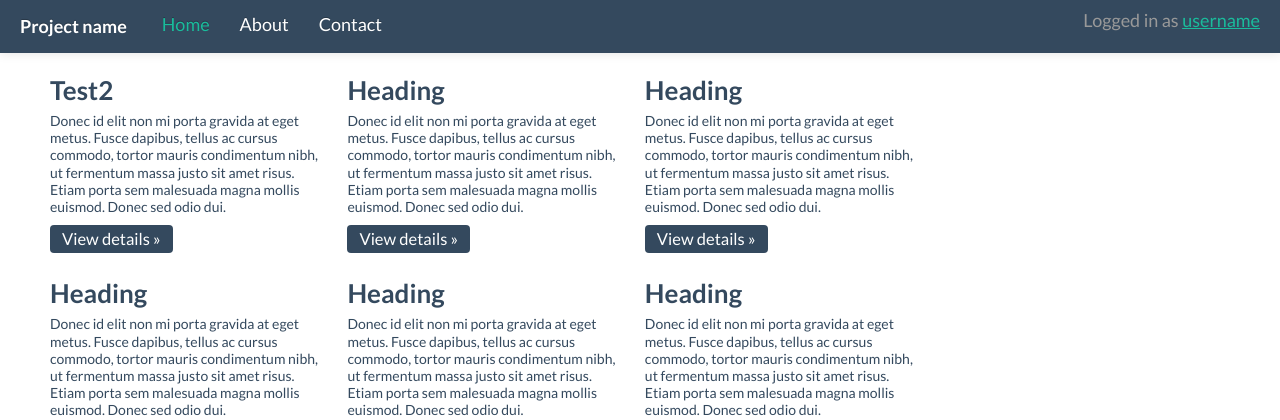
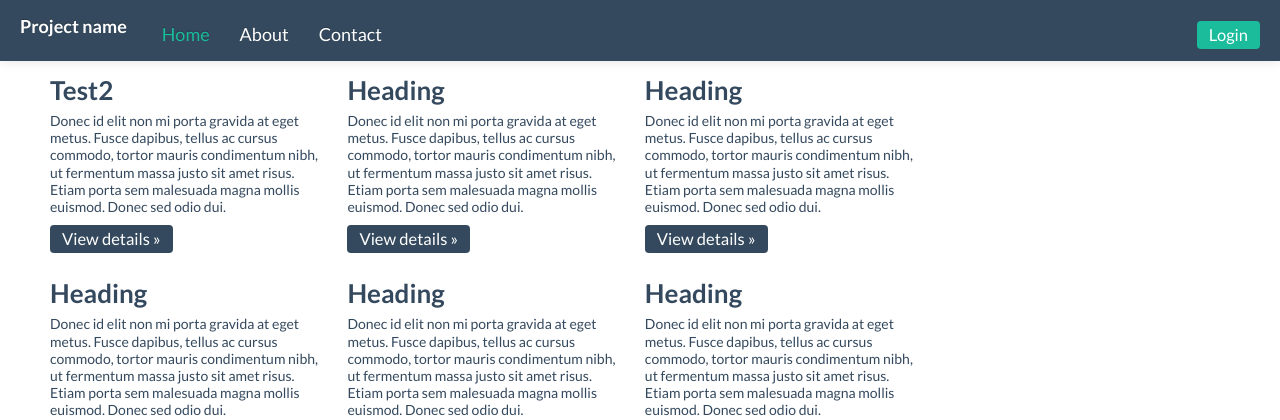
Before and after one commit to Fumler/www-p2, a PHP site: page / in a window 1280 px wide. Shown: the top 420 px of the page. Run offline with PHP 8.4, Linux system fonts and the light colour scheme.

Commit message:
Tweaks to login

```diff
--- a/functions/login.php
+++ b/functions/login.php
@@ -1,21 +1,19 @@
-<a class="btn btn-primary" data-toggle="modeal" href="#myModal">Login</a>
+<a class="btn btn-primary" data-toggle="modal" href="#myModal">Login</a>
 
-<div class="modal" id="myModal">
+<div class="modal hide" id="myModal">
     <div class="modal-header">
         <a class="close" data-dismiss="modal">&times;</a>
         <h3>Login</h3>
     </div>
     <div class="modal-body">
-        <form method="post" action="" id="">
-            <input name="uname" type="text" id="uname" value=""/>
-            <input name="pwd" type="password" id="pwd" value=""/>
-
-
+        <form method="post" action="" id="login_form">
+            <p><input name="uname" type="text" id="uname" value="" placeholder="Username"/></p>
+            <p><input name="pwd" type="password" id="pwd" value="" placeholder="Password"/></p>
+        </form>
     </div>
     <div class="modal-footer">
-        <input name="Submit" type="submit" id="submit" value="Login"/>
-        </form>
+        <a href="javascript:;" onclick="document.getElementById('login_form').submit();" class="btn btn-primary">Login</a>
         <a href="#" class="btn btn-primary">Register</a>
-        <a href="#" class="btn">Close</a>
+        <a href="#" data-dismiss="modal" class="btn">Close</a>
     </div>
 </div>
--- a/index.php
+++ b/index.php
@@ -65,7 +65,7 @@
                         <li><a href="#" onclick="ajaxGet('pages/about.php', 'content')">About</a></li>
                         <li><a href="#" onclick="ajaxGet('pages/contact.php', 'content')">Contact</a></li>
                     </ul>
-                    <p class="navbar-text pull-right">Logged in as <a href="#">username</a></p>
+                    <p class="navbar-text pull-right"><?php include("functions/login.php");?></p>
                 </div><!--/.nav-collapse -->
             </div>
         </div>
```
